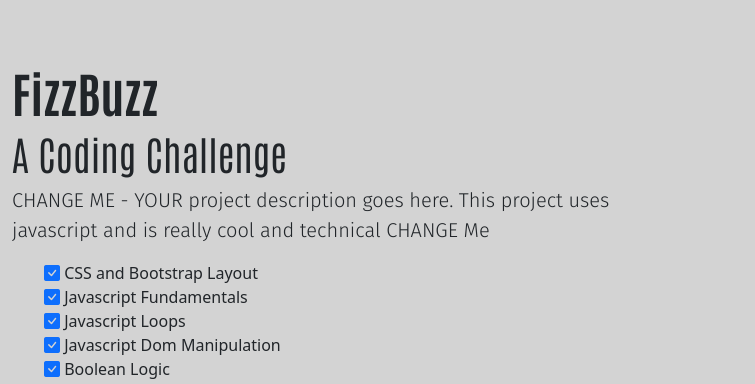
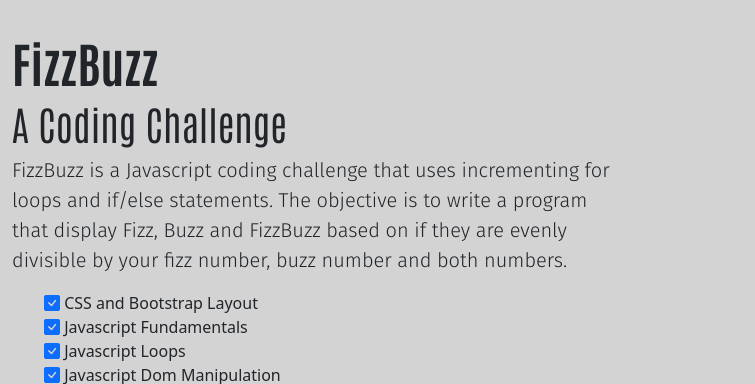
Before and after one commit to kylerigdon/FizzBuzz, a plain HTML site: page index.html in a window 1280 px wide. Shown: the part 110-494 px from the top of the page, 0-755 px from the left. Drawn offline with nearby package versions, Linux system fonts and the light colour scheme.

Commit message:
Changed my descriptive text for the home page

```diff
--- a/index.html
+++ b/index.html
@@ -71,8 +71,9 @@
                 <h1 class="display-5 fw-bold mt-5 mt-md-0 mainText">FizzBuzz</h1>
                 <h2 class="display-6 mainText">A Coding Challenge</h2>
                 <p class="lead subText">
-                    CHANGE ME - YOUR project description goes here. This project uses javascript and is really cool
-                    and technical CHANGE Me
+                    FizzBuzz is a Javascript coding challenge that uses incrementing for loops and if/else statements.
+                    The objective is to write a program that display Fizz, Buzz and FizzBuzz based on if they are evenly
+                     divisible by your fizz number, buzz number and both numbers.
                 </p>
                 <ul class="checklist">
                     <li>
```
